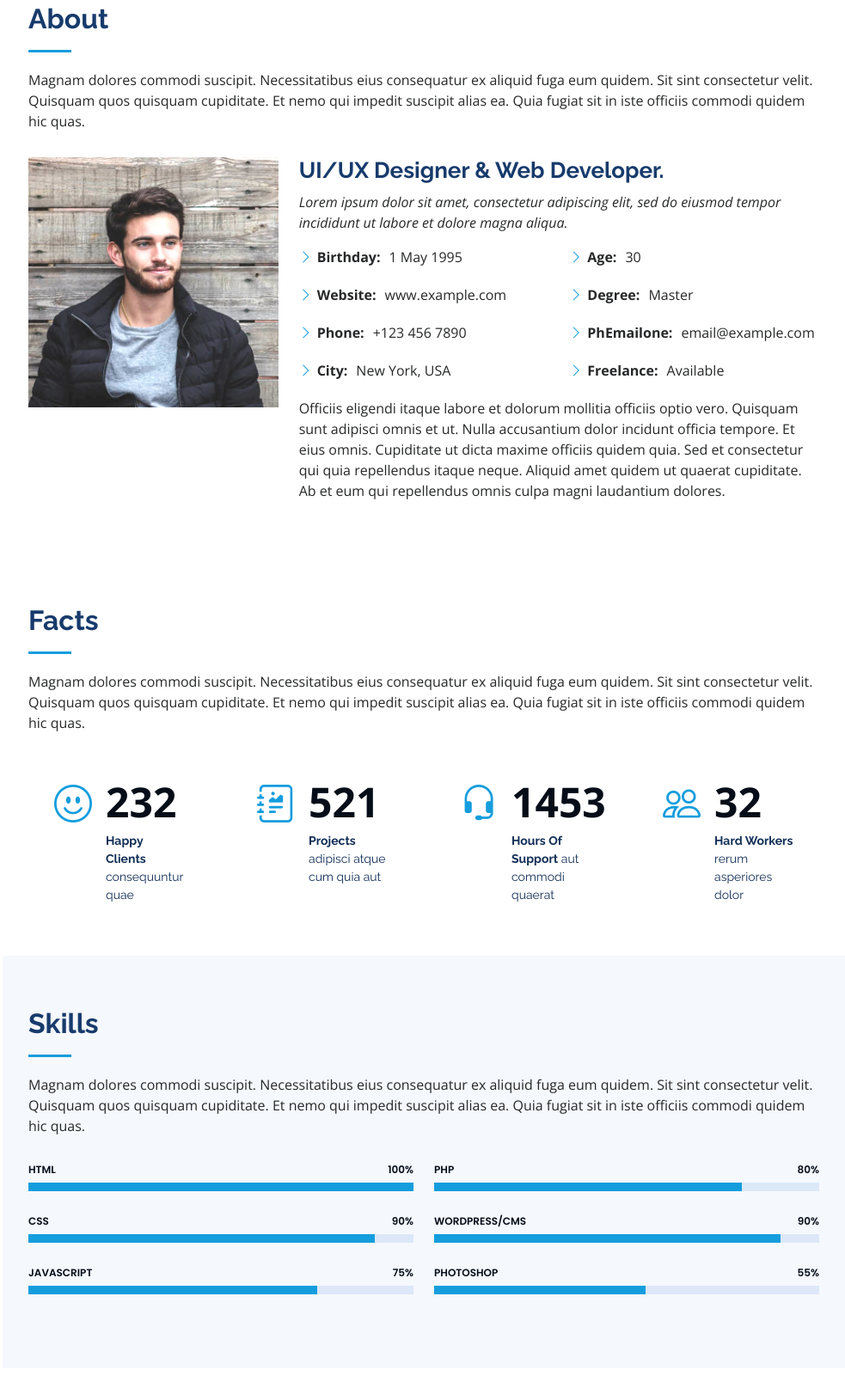
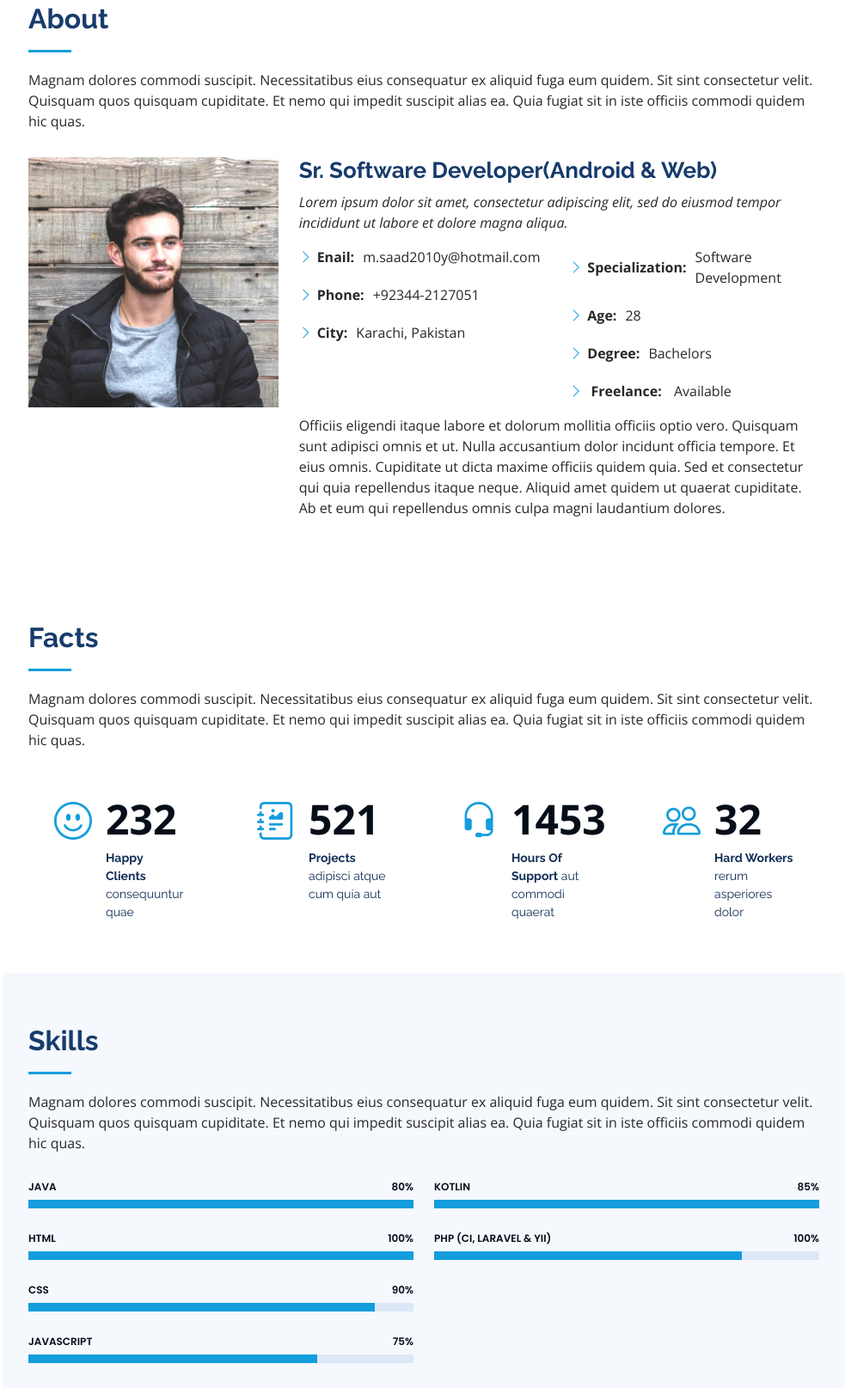
Before and after one commit to MSAAD1996/muhammad_saad, a plain HTML site: page index.html in a window 1280 px wide. Shown: the part 857-2472 px from the top of the page at 86% size, without its empty margins (297-1280 px from the left). Drawn offline with nearby package versions, Linux system fonts and the light colour scheme.

Commit message:
Update index.html

```diff
--- a/index.html
+++ b/index.html
@@ -27,13 +27,6 @@
   <!-- Template Main CSS File -->
   <link href="assets/css/style.css" rel="stylesheet">
 
-  <!-- =======================================================
-  * Template Name: iPortfolio
-  * Template URL: https://bootstrapmade.com/iportfolio-bootstrap-portfolio-websites-template/
-  * Updated: Mar 17 2024 with Bootstrap v5.3.3
-  * Author: BootstrapMade.com
-  * License: https://bootstrapmade.com/license/
-  ======================================================== -->
 </head>
 
 <body>
@@ -72,7 +65,7 @@
   <section id="hero" class="d-flex flex-column justify-content-center align-items-center">
     <div class="hero-container" data-aos="fade-in">
       <h1>Muhammad Saad</h1>
-      <p>I'm <span class="typed" data-typed-items="Senior Software Developer"></span></p>
+      <p><span class="typed" data-typed-items="Senior Software Developer"></span></p>
     </div>
   </section><!-- End Hero -->
 
@@ -92,7 +85,7 @@
             <img src="assets/img/profile-img.jpg" class="img-fluid" alt="">
           </div>
           <div class="col-lg-8 pt-4 pt-lg-0 content" data-aos="fade-left">
-            <h3>UI/UX Designer &amp; Web Developer.</h3>
+            <h3>Sr. Software Developer(Android &amp; Web) </h3>
             <p class="fst-italic">
               Lorem ipsum dolor sit amet, consectetur adipiscing elit, sed do eiusmod tempor incididunt ut labore et dolore
               magna aliqua.
@@ -100,17 +93,16 @@
             <div class="row">
               <div class="col-lg-6">
                 <ul>
-                  <li><i class="bi bi-chevron-right"></i> <strong>Birthday:</strong> <span>1 May 1995</span></li>
-                  <li><i class="bi bi-chevron-right"></i> <strong>Website:</strong> <span>www.example.com</span></li>
-                  <li><i class="bi bi-chevron-right"></i> <strong>Phone:</strong> <span>+123 456 7890</span></li>
-                  <li><i class="bi bi-chevron-right"></i> <strong>City:</strong> <span>New York, USA</span></li>
+                  <li><i class="bi bi-chevron-right"></i> <strong>Enail:</strong> <span>m.saad2010y@hotmail.com</span></li>
+                  <li><i class="bi bi-chevron-right"></i> <strong>Phone:</strong> <span>+92344-2127051</span></li>
+                  <li><i class="bi bi-chevron-right"></i> <strong>City:</strong> <span>Karachi, Pakistan</span></li>
                 </ul>
               </div>
               <div class="col-lg-6">
                 <ul>
-                  <li><i class="bi bi-chevron-right"></i> <strong>Age:</strong> <span>30</span></li>
-                  <li><i class="bi bi-chevron-right"></i> <strong>Degree:</strong> <span>Master</span></li>
-                  <li><i class="bi bi-chevron-right"></i> <strong>PhEmailone:</strong> <span>email@example.com</span></li>
+                  <li><i class="bi bi-chevron-right"></i> <strong>Specialization:</strong> <span>Software Development</span></li>
+                  <li><i class="bi bi-chevron-right"></i> <strong>Age:</strong> <span>28</span></li>
+                  <li><i class="bi bi-chevron-right"></i> <strong>Degree:</strong> <span>Bachelors</span></li
                   <li><i class="bi bi-chevron-right"></i> <strong>Freelance:</strong> <span>Available</span></li>
                 </ul>
               </div>
@@ -187,6 +179,16 @@
           <div class="col-lg-6" data-aos="fade-up">
 
             <div class="progress">
+              <span class="skill">Java <i class="val">80%</i></span>
+              <div class="progress-bar-wrap">
+                <div class="progress-bar" role="progressbar" aria-valuenow="100" aria-valuemin="0" aria-valuemax="100"></div>
+              </div>
+            </div>
+
+
+
+
+            <div class="progress">
               <span class="skill">HTML <i class="val">100%</i></span>
               <div class="progress-bar-wrap">
                 <div class="progress-bar" role="progressbar" aria-valuenow="100" aria-valuemin="0" aria-valuemax="100"></div>
@@ -212,23 +214,17 @@
           <div class="col-lg-6" data-aos="fade-up" data-aos-delay="100">
 
             <div class="progress">
-              <span class="skill">PHP <i class="val">80%</i></span>
+              <span class="skill">Kotlin <i class="val">85%</i></span>
               <div class="progress-bar-wrap">
-                <div class="progress-bar" role="progressbar" aria-valuenow="80" aria-valuemin="0" aria-valuemax="100"></div>
+                <div class="progress-bar" role="progressbar" aria-valuenow="100" aria-valuemin="0" aria-valuemax="100"></div>
               </div>
             </div>
 
-            <div class="progress">
-              <span class="skill">WordPress/CMS <i class="val">90%</i></span>
-              <div class="progress-bar-wrap">
-                <div class="progress-bar" role="progressbar" aria-valuenow="90" aria-valuemin="0" aria-valuemax="100"></div>
-              </div>
-            </div>
 
             <div class="progress">
-              <span class="skill">Photoshop <i class="val">55%</i></span>
+              <span class="skill">PHP (CI, Laravel & Yii)<i class="val">100%</i></span>
               <div class="progress-bar-wrap">
-                <div class="progress-bar" role="progressbar" aria-valuenow="55" aria-valuemin="0" aria-valuemax="100"></div>
+                <div class="progress-bar" role="progressbar" aria-valuenow="80" aria-valuemin="0" aria-valuemax="100"></div>
               </div>
             </div>
 
```
